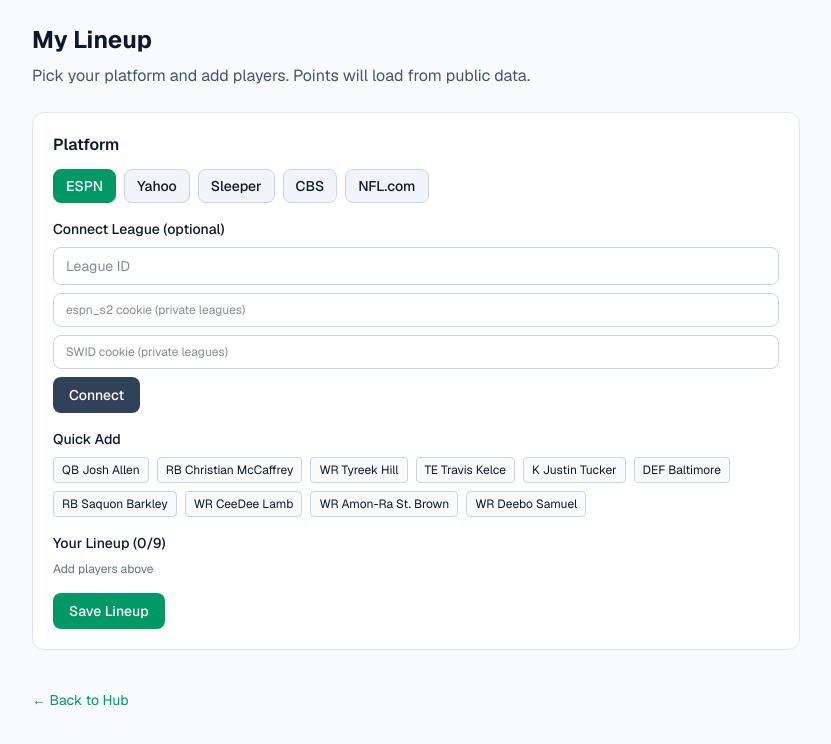
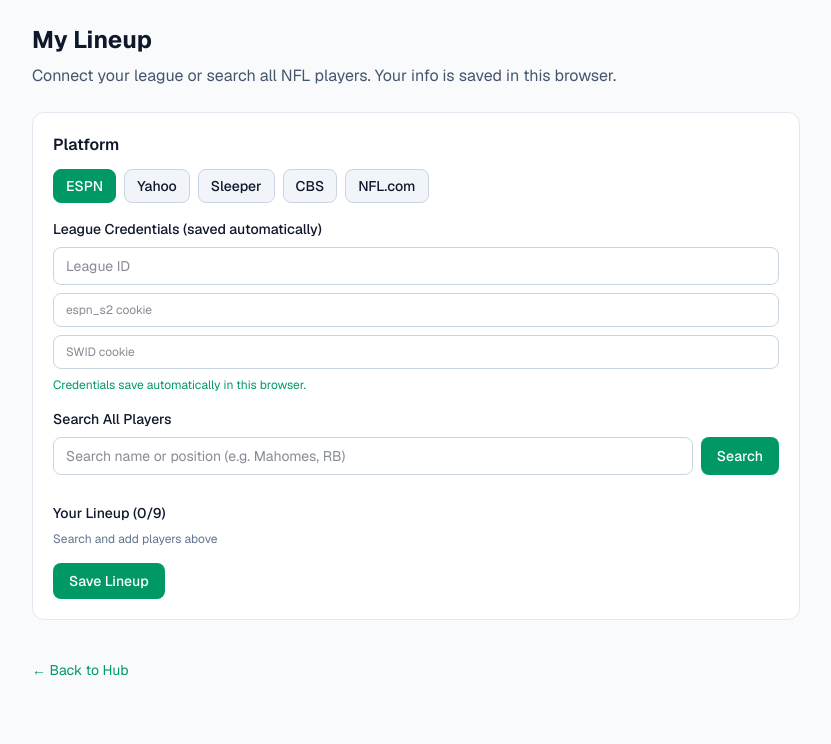
Before and after one commit to adelgrippo-a11y/ff-manager, a Next.js app: page /league in a window 1280 px wide. Shown: the top 744 px of the page, without its empty margins (224-1055 px from the left). Built offline with nearby package versions, Linux system fonts and the light colour scheme.

Commit message:
Persist league credentials + full searchable NFL player list via Sleeper

```diff
--- /dev/null
+++ b/src/app/api/players/route.ts
@@ -0,0 +1,42 @@
+import { NextRequest, NextResponse } from "next/server";
+
+let cache: any = null;
+let cacheTime = 0;
+
+export async function GET(req: NextRequest) {
+  const q = req.nextUrl.searchParams.get("q")?.toLowerCase() || "";
+
+  // Cache for 24h
+  if (!cache || Date.now() - cacheTime > 86400000) {
+    try {
+      const res = await fetch("https://api.sleeper.app/v1/players/nfl?active=true", {
+        headers: { "User-Agent": "FF-Manager" },
+      });
+      if (res.ok) {
+        const data = await res.json();
+        cache = Object.values(data)
+          .filter((p: any) => p.active && p.full_name && p.position)
+          .map((p: any) => ({
+            id: p.player_id,
+            name: p.full_name,
+            pos: p.position,
+            team: p.team || "",
+          }))
+          .slice(0, 2000);
+        cacheTime = Date.now();
+      }
+    } catch (e) {
+      // fall through
+    }
+  }
+
+  if (!cache) {
+    return NextResponse.json({ players: [] });
+  }
+
+  const filtered = q
+    ? cache.filter((p: any) => p.name.toLowerCase().includes(q) || p.pos.toLowerCase() === q).slice(0, 40)
+    : cache.slice(0, 30);
+
+  return NextResponse.json({ players: filtered });
+}
--- a/src/app/league/page.tsx
+++ b/src/app/league/page.tsx
@@ -10,20 +10,7 @@ const platforms = [
   { id: "nfl", name: "NFL.com" },
 ];
 
-const popular = [
-  { name: "Josh Allen", pos: "QB", team: "BUF" },
-  { name: "Christian McCaffrey", pos: "RB", team: "SF" },
-  { name: "Tyreek Hill", pos: "WR", team: "MIA" },
-  { name: "Travis Kelce", pos: "TE", team: "KC" },
-  { name: "Justin Tucker", pos: "K", team: "BAL" },
-  { name: "Baltimore", pos: "DEF", team: "BAL" },
-  { name: "Saquon Barkley", pos: "RB", team: "PHI" },
-  { name: "CeeDee Lamb", pos: "WR", team: "DAL" },
-  { name: "Amon-Ra St. Brown", pos: "WR", team: "DET" },
-  { name: "Deebo Samuel", pos: "WR", team: "SF" },
-];
-
-type Player = { name: string; pos: string; team?: string; current?: number; projected?: number };
+type Player = { id?: string; name: string; pos: string; team?: string; current?: number; projected?: number };
 
 export default function LeaguePage() {
   const [selected, setSelected] = useState("espn");
@@ -33,17 +20,37 @@ export default function LeaguePage() {
   const [espnS2, setEspnS2] = useState("");
   const [swid, setSwid] = useState("");
   const [connectStatus, setConnectStatus] = useState("");
+  const [search, setSearch] = useState("");
+  const [results, setResults] = useState<Player[]>([]);
+  const [searching, setSearching] = useState(false);
 
   useEffect(() => {
-    const stored = localStorage.getItem("ffLineup");
-    if (stored) {
+    const storedLineup = localStorage.getItem("ffLineup");
+    if (storedLineup) {
       try {
-        const data = JSON.parse(stored);
+        const data = JSON.parse(storedLineup);
         setSelected(data.platform || "espn");
         setLineup(data.lineup || []);
       } catch {}
     }
+    const storedCreds = localStorage.getItem("ffCreds");
+    if (storedCreds) {
+      try {
+        const data = JSON.parse(storedCreds);
+        setLeagueId(data.leagueId || "");
+        setEspnS2(data.espnS2 || "");
+        setSwid(data.swid || "");
+        setSelected(data.platform || "espn");
+      } catch {}
+    }
   }, []);
+
+  useEffect(() => {
+    localStorage.setItem(
+      "ffCreds",
+      JSON.stringify({ platform: selected, leagueId, espnS2, swid })
+    );
+  }, [selected, leagueId, espnS2, swid]);
 
   const addPlayer = (p: Player) => {
     if (lineup.length >= 9) return;
@@ -62,12 +69,25 @@ export default function LeaguePage() {
     setSaved(true);
   };
 
+  const doSearch = async () => {
+    if (!search.trim()) return;
+    setSearching(true);
+    try {
+      const res = await fetch(`/api/players?q=${encodeURIComponent(search)}`);
+      const data = await res.json();
+      setResults(data.players || []);
+    } catch {
+      setResults([]);
+    }
+    setSearching(false);
+  };
+
   return (
     <div className="min-h-screen bg-slate-50 dark:bg-slate-950 p-6">
       <div className="max-w-3xl mx-auto">
         <h1 className="text-2xl font-bold mb-2 text-slate-900 dark:text-white">My Lineup</h1>
         <p className="text-slate-600 dark:text-slate-300 mb-6">
-          Pick your platform and add players. Points will load from public data.
+          Connect your league or search all NFL players. Your info is saved in this browser.
         </p>
 
         <div className="bg-white dark:bg-slate-900 rounded-xl border border-slate-200 dark:border-slate-800 p-5 mb-6">
@@ -76,10 +96,7 @@ export default function LeaguePage() {
             {platforms.map((p) => (
               <button
                 key={p.id}
-                onClick={() => {
-                  setSelected(p.id);
-                  setSaved(false);
-                }}
+                onClick={() => setSelected(p.id)}
                 className={`px-3 py-1.5 rounded-lg text-sm font-medium border ${
                   selected === p.id
                     ? "bg-emerald-600 text-white border-emerald-600"
@@ -91,7 +108,7 @@ export default function LeaguePage() {
             ))}
           </div>
 
-          <h3 className="font-medium text-sm mb-2 text-slate-900 dark:text-white mt-4">Connect League (optional)</h3>
+          <h3 className="font-medium text-sm mb-2 text-slate-900 dark:text-white">League Credentials (saved automatically)</h3>
           <div className="space-y-2 mb-4">
             <input
               type="text"
@@ -106,56 +123,52 @@ export default function LeaguePage() {
                   type="text"
                   value={espnS2}
                   onChange={(e) => setEspnS2(e.target.value)}
-                  placeholder="espn_s2 cookie (private leagues)"
+                  placeholder="espn_s2 cookie"
                   className="w-full rounded-lg border border-slate-300 dark:border-slate-600 bg-white dark:bg-slate-800 text-slate-900 dark:text-white px-3 py-2 text-xs"
                 />
                 <input
                   type="text"
                   value={swid}
                   onChange={(e) => setSwid(e.target.value)}
-                  placeholder="SWID cookie (private leagues)"
+                  placeholder="SWID cookie"
                   className="w-full rounded-lg border border-slate-300 dark:border-slate-600 bg-white dark:bg-slate-800 text-slate-900 dark:text-white px-3 py-2 text-xs"
                 />
               </>
             )}
-            <button
-              onClick={async () => {
-                if (!leagueId.trim()) return;
-                setConnectStatus("Connecting...");
-                try {
-                  const params = new URLSearchParams({ leagueId: leagueId.trim() });
-                  if (espnS2) params.set("espnS2", espnS2);
-                  if (swid) params.set("swid", swid);
-                  const res = await fetch(`/api/espn?${params}`);
-                  const data = await res.json();
-                  if (data.error) {
-                    setConnectStatus(data.message || data.error);
-                  } else {
-                    setConnectStatus("Connected. Roster load coming next.");
-                    localStorage.setItem("ffLeague", JSON.stringify({ platform: selected, id: leagueId.trim() }));
-                  }
-                } catch {
-                  setConnectStatus("Failed");
-                }
-              }}
-              className="rounded-lg bg-slate-700 dark:bg-slate-600 px-4 py-2 text-sm font-medium text-white"
-            >
-              Connect
-            </button>
-            {connectStatus && <p className="text-xs text-slate-600 dark:text-slate-300">{connectStatus}</p>}
+            <p className="text-xs text-emerald-600 dark:text-emerald-400">Credentials save automatically in this browser.</p>
           </div>
 
-          <h3 className="font-medium text-sm mb-2 text-slate-900 dark:text-white">Quick Add</h3>
-          <div className="flex flex-wrap gap-2 mb-4">
-            {popular.map((p) => (
+          <h3 className="font-medium text-sm mb-2 text-slate-900 dark:text-white">Search All Players</h3>
+          <div className="flex gap-2 mb-3">
+            <input
+              type="text"
+              value={search}
+              onChange={(e) => setSearch(e.target.value)}
+              onKeyDown={(e) => e.key === "Enter" && doSearch()}
+              placeholder="Search name or position (e.g. Mahomes, RB)"
+              className="flex-1 rounded-lg border border-slate-300 dark:border-slate-600 bg-white dark:bg-slate-800 text-slate-900 dark:text-white px-3 py-2 text-sm"
+            />
+            <button
+              onClick={doSearch}
+              disabled={searching}
+              className="rounded-lg bg-emerald-600 px-4 py-2 text-sm font-medium text-white"
+            >
+              {searching ? "..." : "Search"}
+            </button>
+          </div>
+          <div className="flex flex-wrap gap-2 mb-4 max-h-40 overflow-y-auto">
+            {results.map((p) => (
               <button
-                key={p.name}
+                key={p.id || p.name}
                 onClick={() => addPlayer(p)}
                 className="px-2 py-1 text-xs rounded border border-slate-300 dark:border-slate-600 bg-slate-50 dark:bg-slate-800 text-slate-900 dark:text-white hover:border-emerald-500"
               >
-                {p.pos} {p.name}
+                {p.pos} {p.name} {p.team && `(${p.team})`}
               </button>
             ))}
+            {results.length === 0 && search && !searching && (
+              <p className="text-xs text-slate-500">No results. Try another search.</p>
+            )}
           </div>
 
           <h3 className="font-medium text-sm mb-2 text-slate-900 dark:text-white">Your Lineup ({lineup.length}/9)</h3>
@@ -165,11 +178,12 @@ export default function LeaguePage() {
                 <div>
                   <span className="font-mono text-xs text-slate-500 dark:text-slate-400 mr-2">{p.pos}</span>
                   {p.name}
+                  {p.team && <span className="text-xs text-slate-400 ml-1">({p.team})</span>}
                 </div>
                 <button onClick={() => removePlayer(p.name)} className="text-red-500 text-xs">Remove</button>
               </div>
             ))}
-            {lineup.length === 0 && <p className="text-xs text-slate-500 dark:text-slate-400">Add players above</p>}
+            {lineup.length === 0 && <p className="text-xs text-slate-500 dark:text-slate-400">Search and add players above</p>}
           </div>
 
           <button
@@ -178,7 +192,7 @@ export default function LeaguePage() {
           >
             Save Lineup
           </button>
-          {saved && <p className="text-xs text-emerald-600 dark:text-emerald-400 mt-2">Saved. Points pull coming next.</p>}
+          {saved && <p className="text-xs text-emerald-600 dark:text-emerald-400 mt-2">Lineup saved.</p>}
         </div>
 
         <a href="/" className="inline-block mt-4 text-emerald-600 dark:text-emerald-400 text-sm">
```
